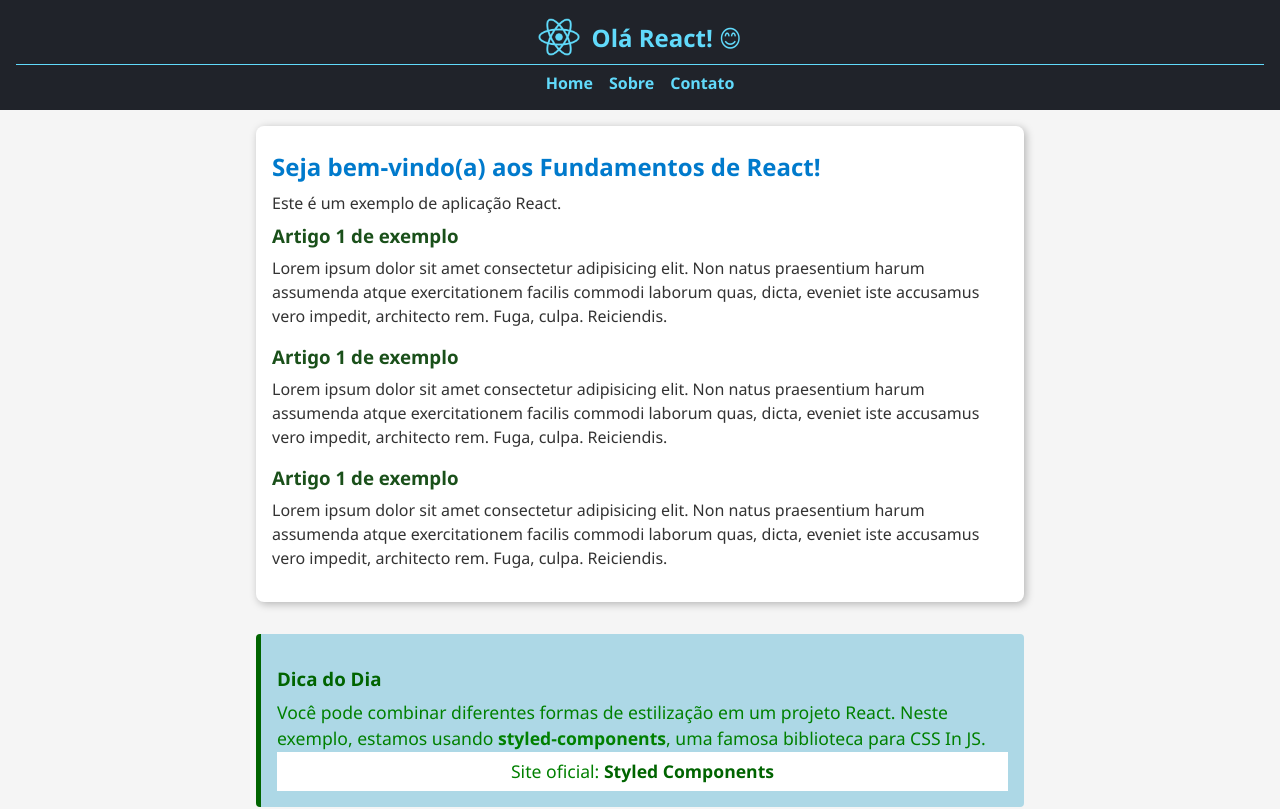
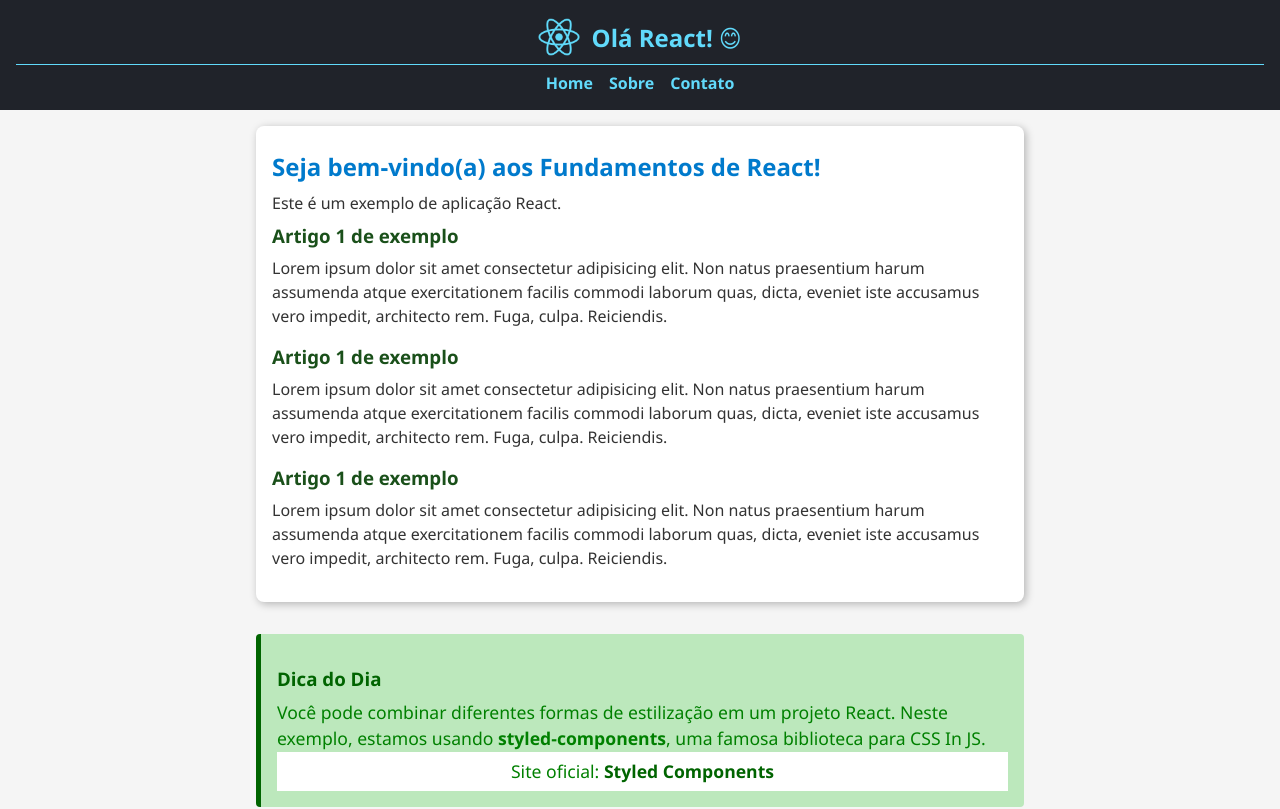
Before and after one commit to PauloHenrique00-tech/react-fundamentos, a React (Vite) app: page / in a window 1280 px wide. Shown: the top 809 px of the page. Built offline with nearby package versions, Linux system fonts and the light colour scheme.

Commit message:
Revert "Simula lógica StyledContent"
This reverts commit b309926ba010927ff89b777fe86145a82f6d2980.

```diff
--- a/src/components/DicaDoDia/DicaDoDia.tsx
+++ b/src/components/DicaDoDia/DicaDoDia.tsx
@@ -1,11 +1,7 @@
 import styled from "styled-components";
 
-// Simulando uma mudança de tema
-let tema: boolean = false;
-
 const StyledDicaDoDia = styled.section`
-  // Avaliando se o tema simulado é true (aplica verde) ou false (aplica azul)
-  background-color: ${tema ? " #bce8bc" : "lightblue"};
+  background-color: #bce8bc;
   border-left: 5px solid darkgreen;
   padding: 1rem;
   margin-top: 2rem;
```
